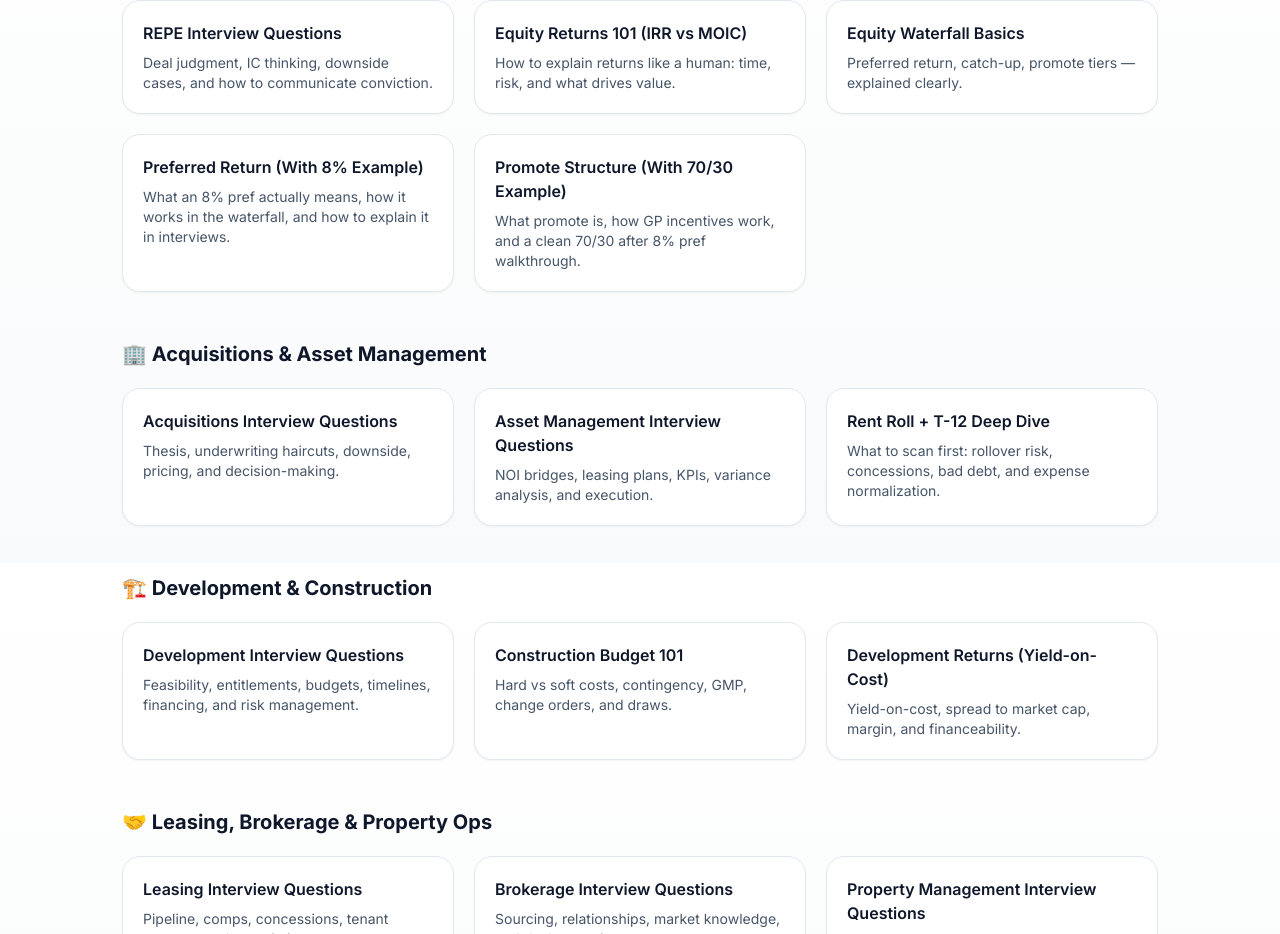
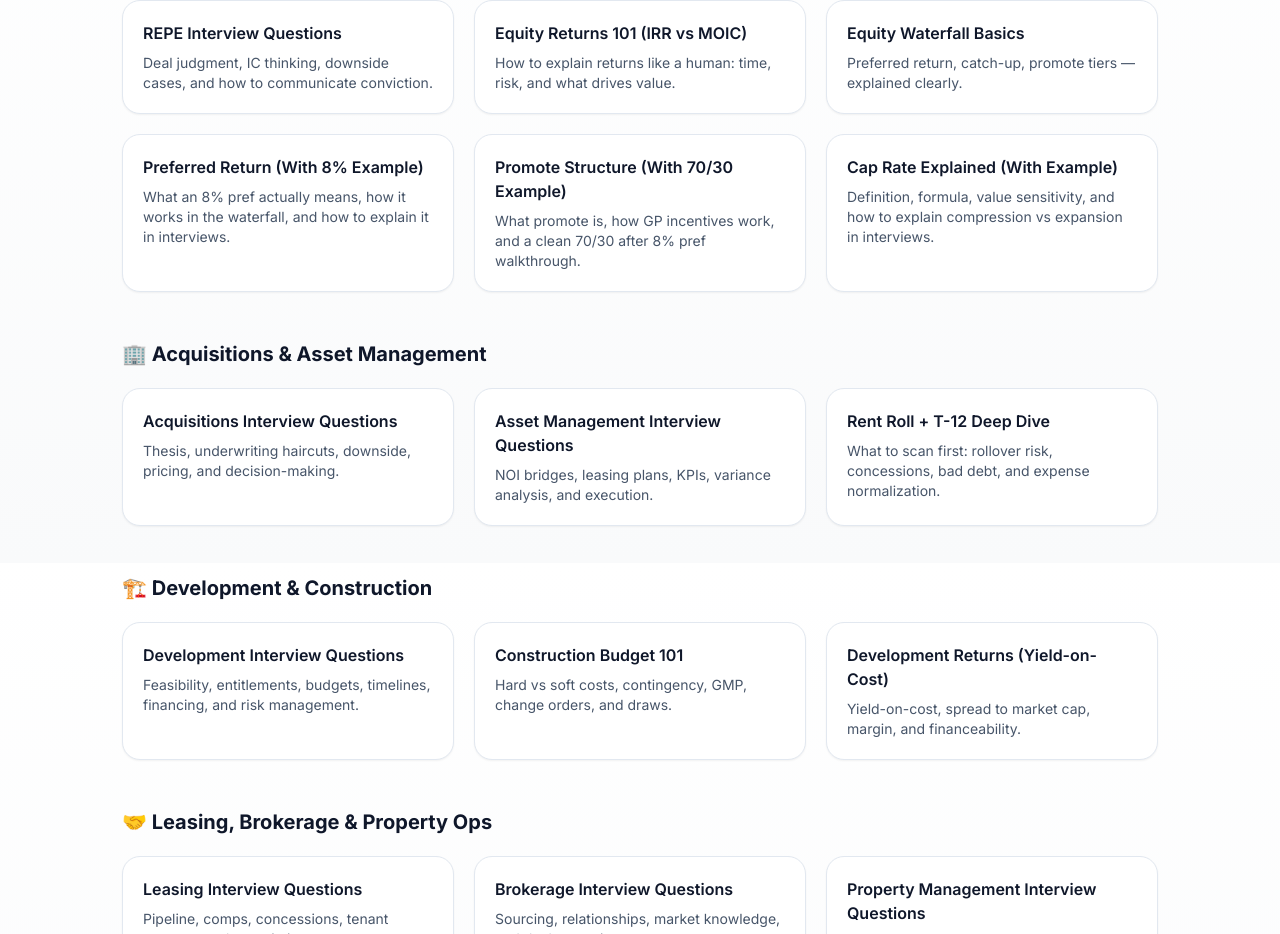
Before and after one commit to gdsatherlie/hirecre, a Next.js app: page /interview-prep/sitemap in a window 1280 px wide. Shown: the part 1037-1971 px from the top of the page. Built offline with nearby package versions, Linux system fonts and the light colour scheme; no server answers.

Commit message:
Update page.tsx _ add cap rate exp

```diff
--- a/app/interview-prep/sitemap/page.tsx
+++ b/app/interview-prep/sitemap/page.tsx
@@ -100,6 +100,11 @@ const EQUITY: LinkItem[] = [
   title: "Promote Structure (With 70/30 Example)",
   description: "What promote is, how GP incentives work, and a clean 70/30 after 8% pref walkthrough.",
   href: "/interview-prep/promote-structure",
+},
+  {
+  title: "Cap Rate Explained (With Example)",
+  description: "Definition, formula, value sensitivity, and how to explain compression vs expansion in interviews.",
+  href: "/interview-prep/cap-rate-explained",
 },
 ];
 
```
